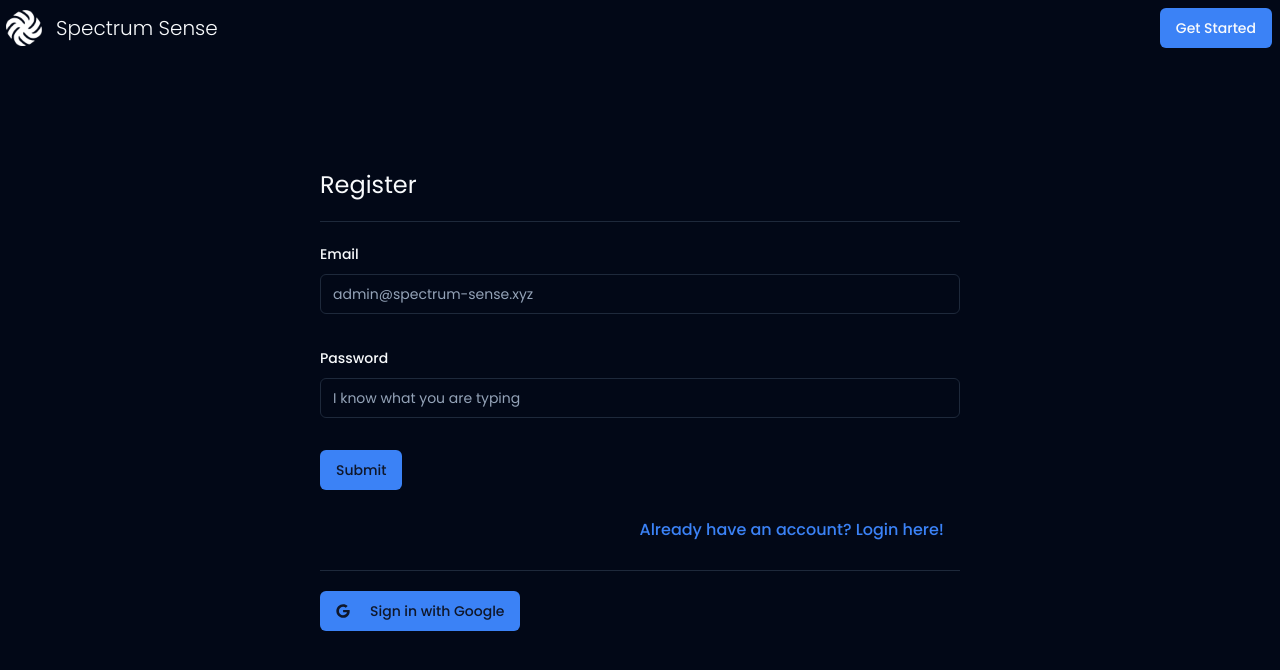
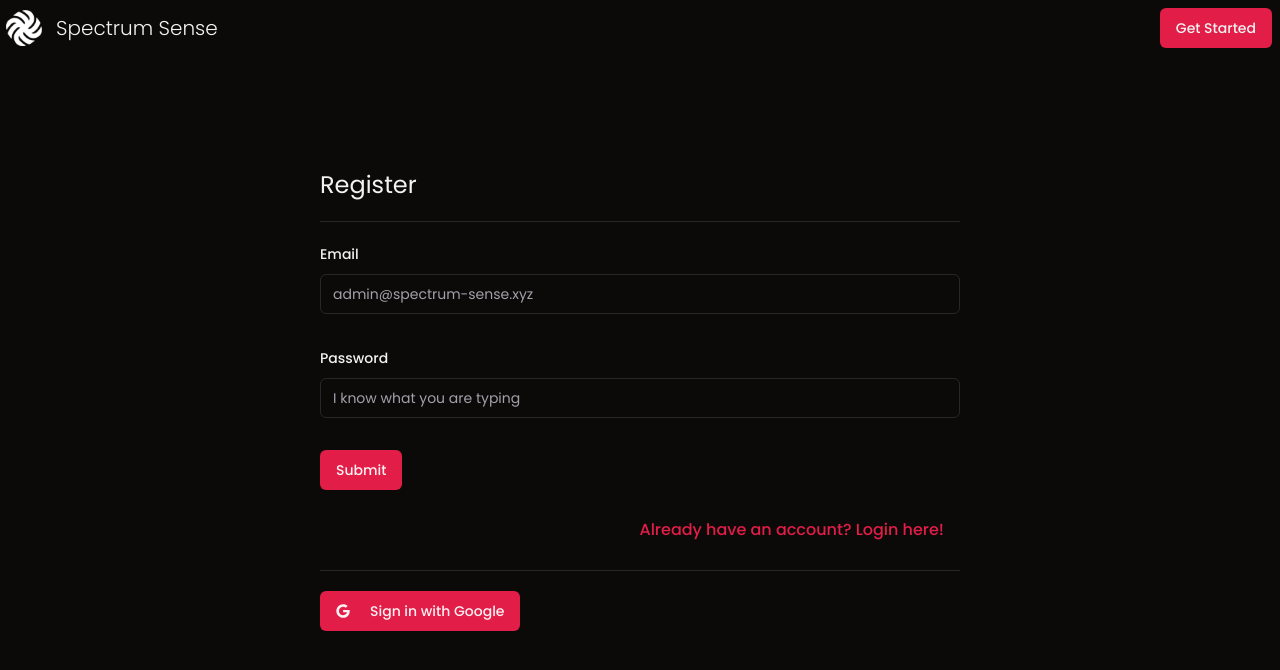
Before and after one commit to Rylan-Lewis/Spectrum-Sense, a Next.js app in the folder client/: page /register in a window 1280 px wide. Shown: the top 670 px of the page. Built offline with nearby package versions, Linux system fonts and the light colour scheme; no server answers.

Commit message:
refactor: middleware

```diff
--- a/client/package.json
+++ b/client/package.json
@@ -16,6 +16,7 @@
     "@radix-ui/react-navigation-menu": "^1.1.4",
     "@radix-ui/react-separator": "^1.0.3",
     "@radix-ui/react-slot": "^1.0.2",
+    "@radix-ui/react-switch": "^1.0.3",
     "class-variance-authority": "^0.7.0",
     "clsx": "^2.1.0",
     "firebase": "^10.10.0",
--- a/client/src/app/firebaseConfig.ts
+++ b/client/src/app/firebaseConfig.ts
@@ -1,5 +1,5 @@
 import { initializeApp, getApps, getApp } from "firebase/app";
-import { getAuth } from "firebase/auth";
+import { GoogleAuthProvider, getAuth } from "firebase/auth";
 
 // Your web app's Firebase configuration
 const firebaseConfig = {
@@ -16,6 +16,7 @@ const firebaseConfig = {
 
 // Initialize Firebase
 const app = !getApps().length ? initializeApp(firebaseConfig) : getApp();
+const googleProvider = new GoogleAuthProvider();
 const auth = getAuth(app);
 
-export { auth };
+export { auth, googleProvider };
--- a/client/src/app/globals.css
+++ b/client/src/app/globals.css
@@ -6,47 +6,47 @@
   @layer base {
     :root {
       --background: 0 0% 100%;
-      --foreground: 222.2 84% 4.9%;
+      --foreground: 240 10% 3.9%;
       --card: 0 0% 100%;
-      --card-foreground: 222.2 84% 4.9%;
+      --card-foreground: 240 10% 3.9%;
       --popover: 0 0% 100%;
-      --popover-foreground: 222.2 84% 4.9%;
-      --primary: 221.2 83.2% 53.3%;
-      --primary-foreground: 210 40% 98%;
-      --secondary: 210 40% 96.1%;
-      --secondary-foreground: 222.2 47.4% 11.2%;
-      --muted: 210 40% 96.1%;
-      --muted-foreground: 215.4 16.3% 46.9%;
-      --accent: 210 40% 96.1%;
-      --accent-foreground: 222.2 47.4% 11.2%;
+      --popover-foreground: 240 10% 3.9%;
+      --primary: 346.8 77.2% 49.8%;
+      --primary-foreground: 355.7 100% 97.3%;
+      --secondary: 240 4.8% 95.9%;
+      --secondary-foreground: 240 5.9% 10%;
+      --muted: 240 4.8% 95.9%;
+      --muted-foreground: 240 3.8% 46.1%;
+      --accent: 240 4.8% 95.9%;
+      --accent-foreground: 240 5.9% 10%;
       --destructive: 0 84.2% 60.2%;
-      --destructive-foreground: 210 40% 98%;
-      --border: 214.3 31.8% 91.4%;
-      --input: 214.3 31.8% 91.4%;
-      --ring: 221.2 83.2% 53.3%;
+      --destructive-foreground: 0 0% 98%;
+      --border: 240 5.9% 90%;
+      --input: 240 5.9% 90%;
+      --ring: 346.8 77.2% 49.8%;
       --radius: 0.5rem;
     }
 
     .dark {
-      --background: 222.2 84% 4.9%;
-      --foreground: 210 40% 98%;
-      --card: 222.2 84% 4.9%;
-      --card-foreground: 210 40% 98%;
-      --popover: 222.2 84% 4.9%;
-      --popover-foreground: 210 40% 98%;
-      --primary: 217.2 91.2% 59.8%;
-      --primary-foreground: 222.2 47.4% 11.2%;
-      --secondary: 217.2 32.6% 17.5%;
-      --secondary-foreground: 210 40% 98%;
-      --muted: 217.2 32.6% 17.5%;
-      --muted-foreground: 215 20.2% 65.1%;
-      --accent: 217.2 32.6% 17.5%;
-      --accent-foreground: 210 40% 98%;
+      --background: 20 14.3% 4.1%;
+      --foreground: 0 0% 95%;
+      --card: 24 9.8% 10%;
+      --card-foreground: 0 0% 95%;
+      --popover: 0 0% 9%;
+      --popover-foreground: 0 0% 95%;
+      --primary: 346.8 77.2% 49.8%;
+      --primary-foreground: 355.7 100% 97.3%;
+      --secondary: 240 3.7% 15.9%;
+      --secondary-foreground: 0 0% 98%;
+      --muted: 0 0% 15%;
+      --muted-foreground: 240 5% 64.9%;
+      --accent: 12 6.5% 15.1%;
+      --accent-foreground: 0 0% 98%;
       --destructive: 0 62.8% 30.6%;
-      --destructive-foreground: 210 40% 98%;
-      --border: 217.2 32.6% 17.5%;
-      --input: 217.2 32.6% 17.5%;
-      --ring: 224.3 76.3% 48%;
+      --destructive-foreground: 0 85.7% 97.3%;
+      --border: 240 3.7% 15.9%;
+      --input: 240 3.7% 15.9%;
+      --ring: 346.8 77.2% 49.8%;
     }
   }
 
--- a/client/src/app/layout.tsx
+++ b/client/src/app/layout.tsx
@@ -15,7 +15,7 @@ const poppins = Poppins({
 export const metadata: Metadata = {
   title: "Spectrum Sense",
   description:
-    "Made with ❤️ by Rylan Lewis, Mustafa Motiwala & Kartikeya Mishra",
+    "Made with ❤️ by Aarya Tiwari, Atharva Desai, Rahul Dandona,  & Kartikeya Mishra",
 };
 
 export default function RootLayout({
--- a/client/src/app/login/page.tsx
+++ b/client/src/app/login/page.tsx
@@ -19,6 +19,7 @@ import { toast } from "sonner"
 import Link from "next/link";
 import { Separator } from "@/components/ui/separator"
 import { FaGoogle } from "react-icons/fa";
+import useGoogleAuth from "@/hooks/useGoogleAuth";
 
 const formSchema = z.object({
   email: z.string().email({ message: "Invalid email address." }),
@@ -63,6 +64,8 @@ export default function Login() {
     }
   }
 
+  const googleAuth = useGoogleAuth();
+
   return (
     <div className="w-full h-screen flex flex-col justify-center items-center">
       <div className="w-1/2 flex flex-col gap-5">
@@ -102,11 +105,11 @@ export default function Login() {
           </form>
         </Form>
         <div className="self-end">
-        <Link href={'/register'}><Button className="text-[10px] md:text-base justify-end" variant={'link'}>{`Don't have an account? Register here!`} </Button></Link>
+        <Link href={'/register'}><Button className="text-xs md:text-base justify-end" variant={'link'}>{`Don't have an account? Register here!`} </Button></Link>
         </div>
         <Separator />
         <div>
-              <Button>
+              <Button onClick={googleAuth}>
                 <div className="flex items-center gap-5">
                   <div>
                     <FaGoogle />
--- a/client/src/app/middleware.tsx
+++ /dev/null
@@ -1,13 +0,0 @@
-import { onAuthStateChanged } from "firebase/auth";
-import { NextResponse, NextRequest } from "next/server";
-import { auth } from "./firebaseConfig";
-
-export async function middleware(request: NextRequest) {
-  // Checking whether user is authenticated
-  onAuthStateChanged(auth, (user) => {
-    if (!user) {
-      return NextResponse.redirect("/login");
-    }
-    NextResponse.next();
-  });
-}
--- a/client/src/app/register/page.tsx
+++ b/client/src/app/register/page.tsx
@@ -20,6 +20,7 @@ import { toast } from "sonner";
 import Link from "next/link";
 import { Separator } from "@/components/ui/separator";
 import { FaGoogle } from "react-icons/fa";
+import useGoogleAuth from "@/hooks/useGoogleAuth";
 
 const formSchema = z.object({
   email: z.string().email({ message: "Invalid email address." }),
@@ -69,6 +70,8 @@ export default function Register() {
     console.log(values);
   }
 
+  const googleAuth = useGoogleAuth();
+
   return (
     <div className="w-full h-screen flex flex-col justify-center items-center">
       <div className="w-1/2 flex flex-col gap-5 ">
@@ -114,7 +117,7 @@ export default function Register() {
         <div className="self-end">
           <Link href={"/login"}>
             <Button
-              className="text-[10px] md:text-base self-end"
+              className="text-xs md:text-base self-end"
               variant={"link"}
             >
               {`Already have an account? Login here!`}
@@ -123,7 +126,7 @@ export default function Register() {
         </div>
         <Separator />
         <div>
-              <Button>
+              <Button onClick={googleAuth}>
                 <div className="flex items-center gap-5">
                   <div>
                     <FaGoogle />
--- /dev/null
+++ b/client/src/components/ui/switch.tsx
@@ -0,0 +1,29 @@
+"use client"
+
+import * as React from "react"
+import * as SwitchPrimitives from "@radix-ui/react-switch"
+
+import { cn } from "@/lib/utils"
+
+const Switch = React.forwardRef<
+  React.ElementRef<typeof SwitchPrimitives.Root>,
+  React.ComponentPropsWithoutRef<typeof SwitchPrimitives.Root>
+>(({ className, ...props }, ref) => (
+  <SwitchPrimitives.Root
+    className={cn(
+      "peer inline-flex h-6 w-11 shrink-0 cursor-pointer items-center rounded-full border-2 border-transparent transition-colors focus-visible:outline-none focus-visible:ring-2 focus-visible:ring-ring focus-visible:ring-offset-2 focus-visible:ring-offset-background disabled:cursor-not-allowed disabled:opacity-50 data-[state=checked]:bg-primary data-[state=unchecked]:bg-input",
+      className
+    )}
+    {...props}
+    ref={ref}
+  >
+    <SwitchPrimitives.Thumb
+      className={cn(
+        "pointer-events-none block h-5 w-5 rounded-full bg-background shadow-lg ring-0 transition-transform data-[state=checked]:translate-x-5 data-[state=unchecked]:translate-x-0"
+      )}
+    />
+  </SwitchPrimitives.Root>
+))
+Switch.displayName = SwitchPrimitives.Root.displayName
+
+export { Switch }
--- a/client/src/hooks/useAuth.ts
+++ b/client/src/hooks/useAuth.ts
@@ -8,7 +8,8 @@ export default function useAuth() {
  const { setUser } = useInfo();
 
  useEffect(() => {
-    const unsubscribe = onAuthStateChanged(auth, (user) => {
+  async function stateChange(){
+    onAuthStateChanged(auth, (user) => {
       if (user) {
         const payload: User = {
           email: user.email || '', // Provide a default value to avoid null
@@ -20,8 +21,8 @@ export default function useAuth() {
         setUser({ email: '', displayName: '', photoURL: '' });
       }
     });
+  }
 
-    // Cleanup function
-    return () => unsubscribe();
- }, [setUser]); // Dependency array ensures this effect runs only once
+  stateChange();
+ }, [setUser]);
 }
--- /dev/null
+++ b/client/src/hooks/useGoogleAuth.ts
@@ -0,0 +1,18 @@
+import { auth, googleProvider } from "@/app/firebaseConfig"
+import { signInWithPopup } from "firebase/auth"
+import { useRouter } from "next/navigation";
+import { toast } from "sonner";
+
+export default function useGoogleAuth() {
+  const router = useRouter()
+  async function googleAuth() {
+    try {
+      const response = await signInWithPopup(auth, googleProvider);
+      router.push('/dashboard')
+      toast(`Welcome`)
+    } catch (error) {
+      toast(`Error: ${error}`)
+    }
+  }
+  return googleAuth
+}
--- /dev/null
+++ b/client/src/middleware.ts
@@ -0,0 +1,19 @@
+import { onAuthStateChanged } from "firebase/auth";
+import { NextResponse, NextRequest } from "next/server";
+import { auth } from "./app/firebaseConfig";
+
+export async function middleware(request: NextRequest) {
+  const url = request.nextUrl.pathname;
+   onAuthStateChanged(auth, (user) => {
+    if (!user) {
+      console.log(user);
+      return NextResponse.redirect(new URL('/', request.url))
+    }
+    NextResponse.next();
+  });
+}
+
+
+export const config = {
+  matcher: '/dashboard',
+}
```
Also changed, not shown: 1 other file (tests, documents, lock files or other folders).
